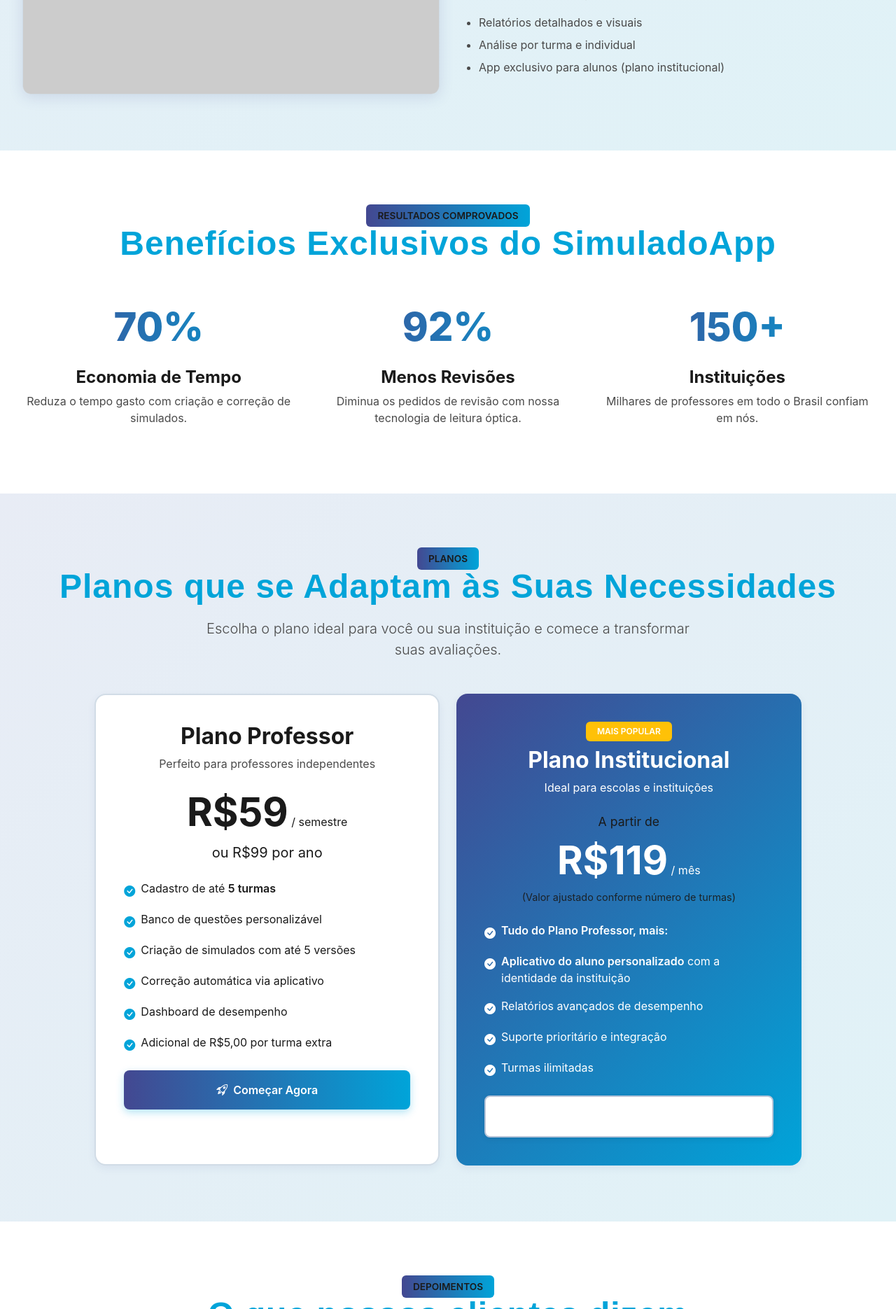
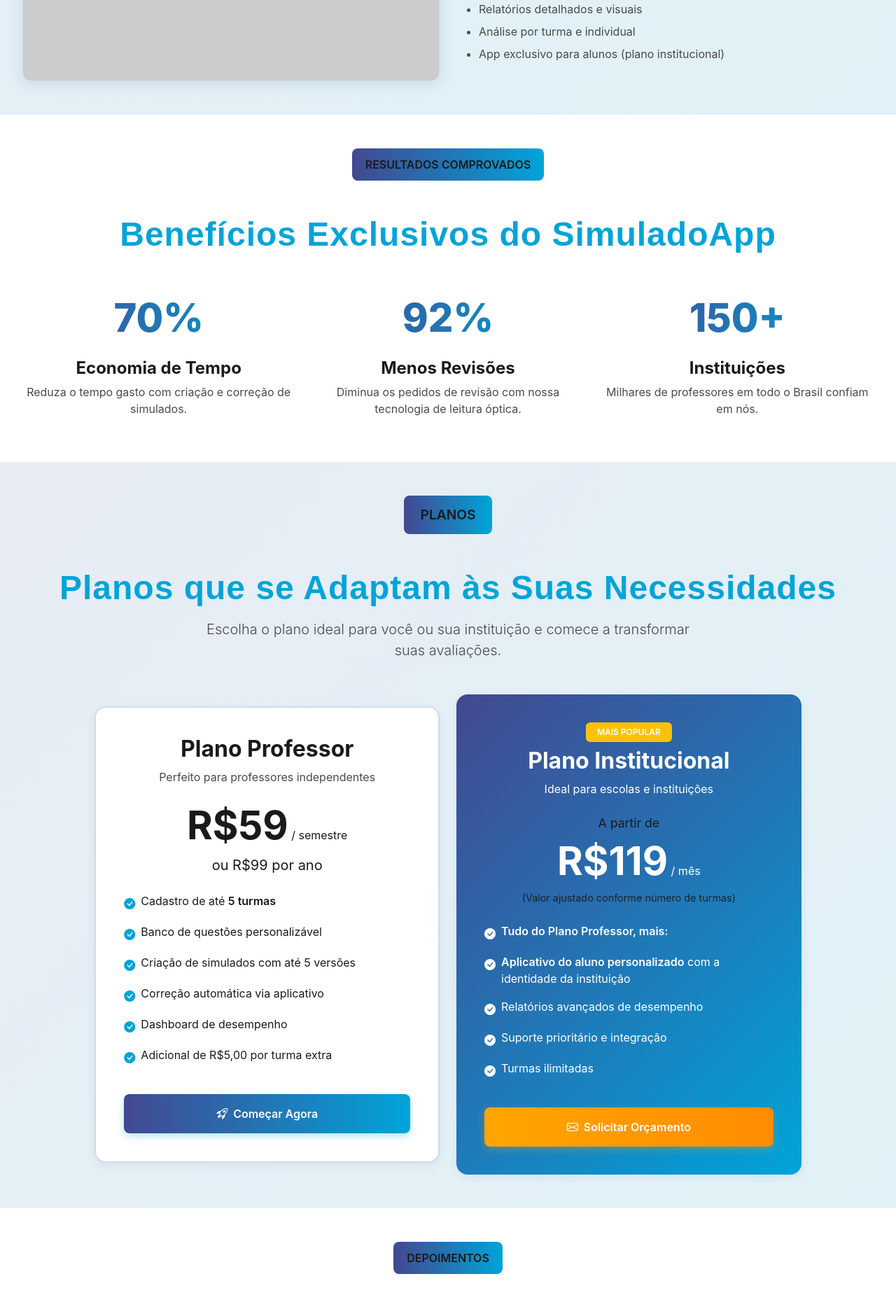
Before and after one commit to devluizg/simuladoapp_v2, a Django app: page / in a window 1280 px wide. Shown: the part 3570-5440 px from the top of the page at 70% size. Run offline with Django 5.2, Linux system fonts and the light colour scheme; grey boxes labelled with a size stand in for pictures from a placeholder-image service; parts of the project's set-up code (start-up, migrations or seed data) failed here and were passed over; some libraries are stand-ins or nearby versions; some web fonts are replaced.

Commit message:
atualizacao_pagina_de_vendas

```diff
--- a/questions/templates/questions/pagina_de_vendas.html
+++ b/questions/templates/questions/pagina_de_vendas.html
@@ -42,7 +42,7 @@
 
     body {
         background-color: var(--light-bg) !important;
-        color: var(--light-text-primary) !important;
+        color: var(--light-text-primary);
         font-family: 'Inter', 'Poppins', sans-serif !important;
     }
 
@@ -63,7 +63,7 @@
     section {
         width: 100%;
         margin: 0;
-        padding: 5rem 0;
+        padding: 3rem 0;
     }
 
     /* Container responsivo dentro das sections */
@@ -160,6 +160,18 @@
         box-shadow: 0 6px 20px rgba(0, 164, 217, 0.5);
     }
 
+    .btn-featured-cta {
+        background: linear-gradient(90deg, #FFA500, #FF8C00) !important;
+        color: white !important;
+        box-shadow: 0 4px 12px rgba(255, 165, 0, 0.3) !important;
+    }
+
+    .btn-featured-cta:hover {
+        box-shadow: 0 6px 20px rgba(255, 165, 0, 0.5) !important;
+        transform: translateY(-2px);
+        opacity: 0.9;
+    }
+
     .btn-landing-secondary {
         background-color: transparent;
         color: var(--dark-text-light) !important;
@@ -251,7 +263,9 @@
         box-shadow: 0 4px 12px rgba(67, 72, 145, 0.08);
         transition: all 0.3s ease;
         border: 2px solid var(--light-border);
-        height: 100%;
+        /* height: 100%; */ /* Removido para permitir alinhamento vertical */
+        display: flex;
+        flex-direction: column;
     }
 
     .pricing-card:hover {
@@ -263,7 +277,7 @@
     .pricing-card.featured {
         background: linear-gradient(135deg, var(--light-secondary) 0%, var(--light-primary) 100%);
         color: white !important;
-        transform: scale(1.05);
+        /* transform: scale(1.05); */ /* Removido para alinhar os botões */
         border: none;
     }
 
@@ -316,16 +330,16 @@
     .badge-gradient {
         background: linear-gradient(90deg, var(--light-secondary), var(--light-primary));
         color: white;
-        padding: 0.5rem 1rem;
-        border-radius: 6px;
+        padding: 0.7rem 1.2rem;
+        border-radius: 8px;
         font-weight: 600;
-        font-size: 0.85rem;
+        font-size: 1rem;
     }
 
     /* Footer */
     .landing-footer {
         background: linear-gradient(135deg, #2a3254 0%, #1e2a45 100%);
-        color: #e0e6f1;
+        color: white !important; /* Force default color */
         width: 100%;
         margin: 0;
     }
@@ -341,14 +355,20 @@
         color: white !important;
     }
 
+    .landing-footer a,
+    .landing-footer p,
+    .landing-footer span,
+    .landing-footer strong {
+        color: white !important;
+    }
+
     .landing-footer a {
-        color: #b8c5d9;
         text-decoration: none;
         transition: color 0.3s ease;
     }
 
     .landing-footer a:hover {
-        color: var(--light-primary);
+        color: var(--light-primary) !important; /* Ensure hover works */
     }
 
     /* Images */
@@ -473,7 +493,7 @@
 <section style="background-color: var(--light-surface);">
     <div class="container">
         <div class="text-center mb-5">
-            <span class="badge-gradient mb-3">POR QUE ESCOLHER</span>
+            <span class="badge-gradient" style="margin-bottom: 3rem; display: inline-block;">POR QUE ESCOLHER</span>
             <h2 class="display-5 fw-bold mb-3">Por que escolher o SimuladoApp?</h2>
             <p class="lead text-muted mx-auto" style="max-width: 700px;">Uma revolução na gestão educacional. Ajudamos professores e instituições a focarem no que realmente importa.</p>
         </div>
@@ -546,7 +566,7 @@
 <section id="funcionalidades" class="gradient-soft">
     <div class="container">
         <div class="text-center mb-5">
-            <span class="badge-gradient mb-3">FUNCIONALIDADES</span>
+            <span class="badge-gradient" style="margin-bottom: 3rem; display: inline-block;">FUNCIONALIDADES</span>
             <h2 class="display-5 fw-bold mb-3">Principais Funcionalidades</h2>
             <p class="lead text-muted mx-auto" style="max-width: 700px;">Ferramentas poderosas e intuitivas para otimizar todo o ciclo avaliativo.</p>
         </div>
@@ -625,7 +645,7 @@
 <section style="background-color: var(--light-surface);">
     <div class="container">
         <div class="text-center mb-5">
-            <span class="badge-gradient mb-3">RESULTADOS COMPROVADOS</span>
+            <span class="badge-gradient" style="margin-bottom: 3rem; display: inline-block;">RESULTADOS COMPROVADOS</span>
             <h2 class="display-5 fw-bold mb-3">Benefícios Exclusivos do SimuladoApp</h2>
         </div>
         <div class="row text-center">
@@ -652,12 +672,12 @@
 <section id="planos" class="gradient-soft">
     <div class="container">
         <div class="text-center mb-5">
-            <span class="badge-gradient mb-3">PLANOS</span>
+            <span class="badge-gradient" style="margin-bottom: 3rem; display: inline-block; font-size: 1.2rem; padding: 0.8rem 1.5rem;">PLANOS</span>
             <h2 class="display-5 fw-bold mb-3">Planos que se Adaptam às Suas Necessidades</h2>
             <p class="lead text-muted mx-auto" style="max-width: 700px;">Escolha o plano ideal para você ou sua instituição e comece a transformar suas avaliações.</p>
         </div>
 
-        <div class="row justify-content-center g-4">
+        <div class="row justify-content-center g-4 align-items-center">
             <!-- Plano Professor -->
             <div class="col-lg-5">
                 <div class="pricing-card">
@@ -699,7 +719,7 @@
                         </li>
                     </ul>
 
-                    <a href="{% url 'accounts:register' %}" class="btn btn-landing-primary w-100 py-3">
+                    <a href="{% url 'accounts:register' %}" class="btn btn-landing-primary w-100 py-3 mt-auto">
                         <i class="bi bi-rocket-takeoff me-2"></i>Começar Agora
                     </a>
                 </div>
@@ -746,7 +766,7 @@
                         </li>
                     </ul>
 
-                    <a href="#contato" class="btn btn-light w-100 py-3" style="color: var(--light-secondary); font-weight: 600;">
+                    <a href="#contato" class="btn btn-featured-cta w-100 py-3 mt-auto">
                         <i class="bi bi-envelope me-2"></i>Solicitar Orçamento
                     </a>
                 </div>
@@ -759,7 +779,7 @@
 <section id="depoimentos" style="background-color: var(--light-surface);">
     <div class="container">
         <div class="text-center mb-5">
-            <span class="badge-gradient mb-3">DEPOIMENTOS</span>
+            <span class="badge-gradient" style="margin-bottom: 3rem; display: inline-block;">DEPOIMENTOS</span>
             <h2 class="display-5 fw-bold mb-3">O que nossos clientes dizem</h2>
             <p class="lead text-muted mx-auto" style="max-width: 700px;">Descubra como o SimuladoApp está transformando a educação</p>
         </div>
@@ -833,12 +853,12 @@
             <div class="col-lg-4">
                 <div class="d-flex align-items-center mb-3">
                     <i class="bi bi-display me-2" style="font-size: 2rem; color: var(--light-primary);"></i>
-                    <span style="font-family: 'Beatcarb', sans-serif; font-size: 1.5rem; color: white;">
+                    <span style="font-family: 'Beatcarb', sans-serif; font-size: 1.5rem; color: white !important;">
                         SimuladoApp
                     </span>
                 </div>
-                <p class="mb-3" style="color: #b8c5d9;">Simplificando Avaliações, Ampliando Resultados.</p>
-                <p style="color: #b8c5d9;">Junte-se a mais de <strong style="color: white;">150 instituições</strong> e milhares de professores em todo o Brasil!</p>
+                <p class="mb-3">Simplificando Avaliações, Ampliando Resultados.</p>
+                <p>Junte-se a mais de <strong style="color: white;">150 instituições</strong> e milhares de professores em todo o Brasil!</p>
             </div>
 
             <div class="col-lg-4">
@@ -854,7 +874,7 @@
                     </li>
                     <li class="mb-3">
                         <i class="bi bi-geo-alt-fill me-2" style="color: var(--light-primary);"></i>
-                        <span style="color: #b8c5d9;">Av. Gov. Agamenon Magalhães, 2615, Sala 0904<br>Recife, PE, CEP 50.050-290</span>
+                        <span style="color: white !important;">Av. Gov. Agamenon Magalhães, 2615, Sala 0904<br>Recife, PE, CEP 50.050-290</span>
                     </li>
                 </ul>
             </div>
@@ -875,7 +895,7 @@
 
         <div class="row mt-4">
             <div class="col-md-6 text-center text-md-start mb-3 mb-md-0">
-                <p class="mb-0" style="color: #b8c5d9;">&copy; 2024 SimuladoApp. Todos os direitos reservados.</p>
+                <p class="mb-0">&copy; 2024 SimuladoApp. Todos os direitos reservados.</p>
             </div>
             <div class="col-md-6 text-center text-md-end">
                 <a href="#" class="me-3">Política de Privacidade</a>
```
